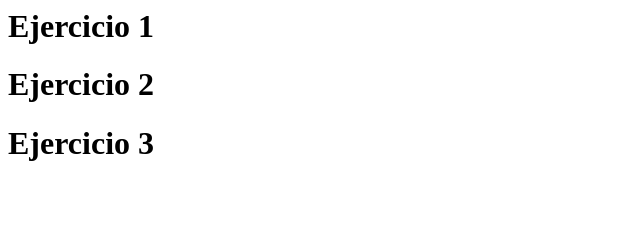
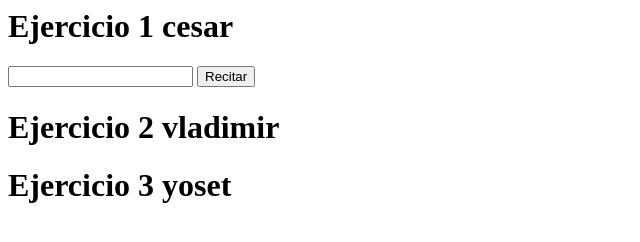
Before and after one commit to ycozco/programacion_web02_grupal, a plain HTML site: page lab03/pub/index.html in a window 1280 px wide. Shown: the whole page, without its empty margins (0-640 px from the left). Drawn offline with Linux system fonts and the light colour scheme.

Commit message:
trabajos repartidos

```diff
--- a/lab03/pub/ejer01.js
+++ b/lab03/pub/ejer01.js
@@ -0,0 +1,29 @@
+function recitar(markupText) {
+    const url = 'http://localhost:3000/'
+    const data = {
+        text: markupText
+    }
+    console.log(data)
+    const request = {
+        method: 'POST', // Podría ser GET
+        headers: {
+            'Content-Type': 'application/json',
+        },
+        body: JSON.stringify(data),
+    }
+    http = fetch(url, request)
+    http.then(
+        response => response.json()
+    ).then(
+        data => {
+            document.querySelector("#htmlCode").innerHTML = data.text
+        }
+        )
+    }
+    document.addEventListener('DOMContentLoaded', function () {
+        const text = document.querySelector('#markupText')
+        document.querySelector('#markupForm').onsubmit = () => {
+            recitar(text.value)
+            return false;
+        }
+    })
--- a/lab03/pub/index.html
+++ b/lab03/pub/index.html
@@ -5,15 +5,18 @@
 
 </head>
 <body>
-    <h1> Ejercicio 1</h1>
+    <h1> Ejercicio 1  cesar </h1>
+    <form id="markupForm" >
+    <input  type="text" id="#markupText "> </input>
+    <button onclick="recitar(document.getElementById('#markupText')).value">Recitar</button>
+    <p id="#htmlcode"></p>
+    </form>
+
+    <h1> Ejercicio 2 vladimir </h1>
 
 
 
-    <h1> Ejercicio 2</h1>
-
-
-
-    <h1> Ejercicio 3</h1>
+    <h1> Ejercicio 3 yoset</h1>
 
 
 
```
Also changed, not shown: lab03/index.js (+28 -8 lines).
